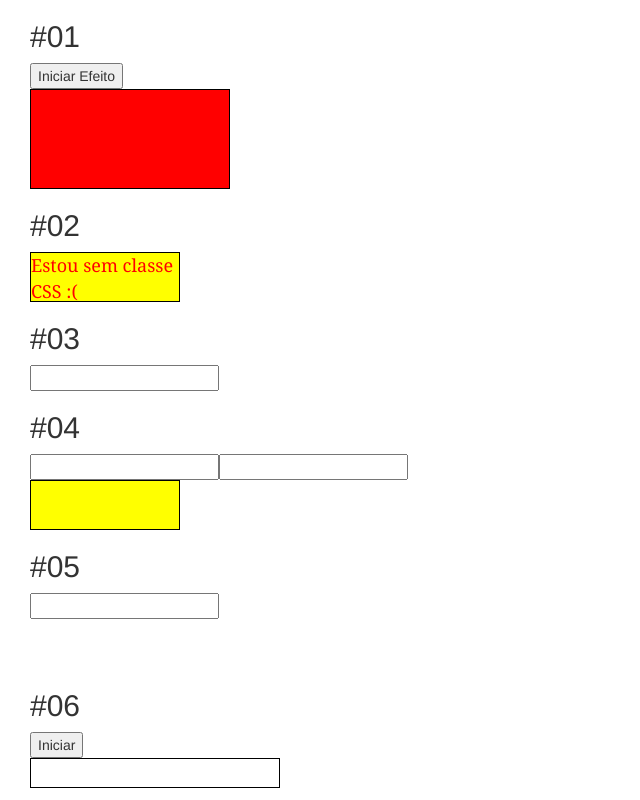
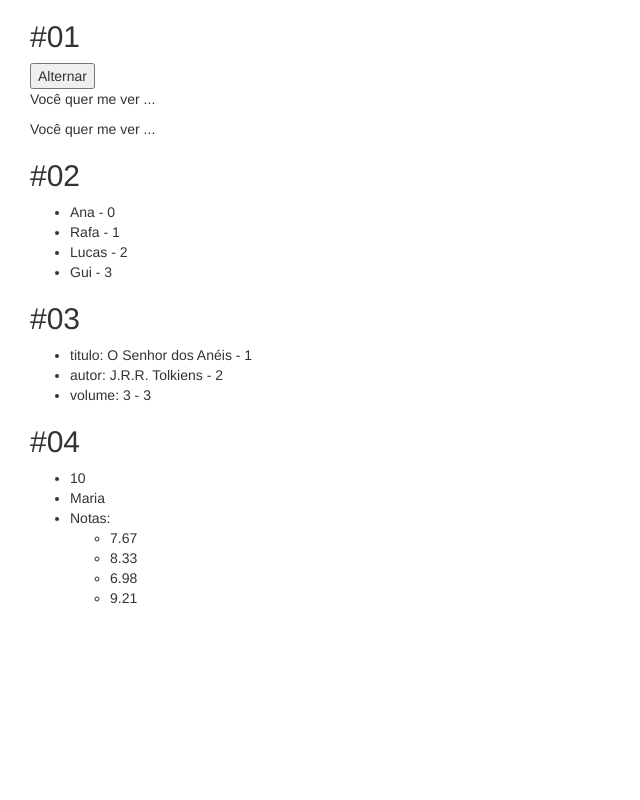
Before and after one commit to CharlesEduardoSCBR/VUEJS2LEARN, a Vue app: page / in a window 1280 px wide. Shown: the whole page, without its empty margins (0-640 px from the left). Built offline with nearby package versions, Linux system fonts and the light colour scheme.

Commit message:
Challeng 6 - Using Conditionals and List Rendering

```diff
--- a/src/App.vue
+++ b/src/App.vue
@@ -1,16 +1,16 @@
 <template>
   <div id="app" class='container-fluid'>
-    <Desafio4/>
+    <Desafio/>
   </div>
 </template>
 
 <script>
-import Desafio4 from './components/Desafio4.vue';
+import Desafio from './components/Desafio6.vue';
 
 export default {
   name: 'App',
   components: {
-    Desafio4
+    Desafio
   }
 }
 </script>
--- /dev/null
+++ b/src/components/Desafio6.vue
@@ -0,0 +1,87 @@
+<template>
+    <div id="desafio6" class="container-fluid">
+        <!-- 1) Ligue o botão para alternar a exibição dos dois
+        parágrafos. Use ambos v-if e v-show e inspecione os elementos
+        para ver a diferença -->
+        <h2>#01</h2>
+        <div>
+            <button @click="expressao = !expressao">Alternar</button>
+            <p v-if="expressao">Você quer me ver ...</p>
+            <p v-else>...ou eu</p>
+            <p v-show="expressao">Você quer me ver ...</p>
+            <p v-show="!expressao">...ou eu</p>
+        </div>
+
+        <!-- 2) Exiba em uma <ul> um array de elementos da sua escolha.
+        Imprima também o índice de cada elemento. -->
+        <h2>#02</h2>
+        <ul>
+            <li v-for="(nome, i) in nomes" :key="i">
+                {{ nome }} - {{ i }}
+            </li>
+        </ul>
+
+        <!-- 3) Imprimir todos os pares de valor-chave do objeto a seguir:
+        {
+			titulo: 'O Senhor dos Anéis',
+			autor: 'J.R.R. Tolkiens',
+			volume: '3'
+		}
+        Imprima também o índice de cada item. -->
+        <h2>#03</h2>
+        <ul>
+            <li v-for="(valor, chave, indice) in livro" :key="indice">
+                {{ chave }}: {{ valor }} - {{ indice + 1 }}
+            </li>
+        </ul>
+
+        <!-- 4) Imprima o seguinte objeto (somente os valores) e
+        também crie um loop aninhado para o array:
+        {
+			10,
+			: 'Maria',
+			s: [7.67, 8.33, 6.98, 9.21]
+		}
+        (dica: use v-for e v-if na resolução) -->
+        <h2>#04</h2>
+        <ul>
+            <li v-for="valor in aluno" :key="valor">
+                <template v-if="!Array.isArray(valor)">
+                    {{ valor }}
+                </template>
+                <template v-else>
+                    Notas:
+                    <ul>
+                        <li v-for="nota in valor" :key="nota">{{ nota }}</li>
+                    </ul>
+                </template>
+            </li>
+        </ul>
+    </div>
+</template>
+
+<script>
+export default {
+    el: '#desafio6',
+	data() {
+        return {
+            expressao: true,
+            nomes: ['Ana', 'Rafa', 'Lucas', 'Gui'],
+            livro: {
+                titulo: 'O Senhor dos Anéis',
+                autor: 'J.R.R. Tolkiens',
+                volume: '3'
+            },
+            aluno: {
+                id: 10,
+                nome: 'Maria',
+                notas: [7.67, 8.33, 6.98, 9.21]
+            }
+        }
+    }
+}
+</script>
+
+<style>
+
+</style>
```
Also changed, not shown: 1 other file (tests, documents, lock files or other folders).
